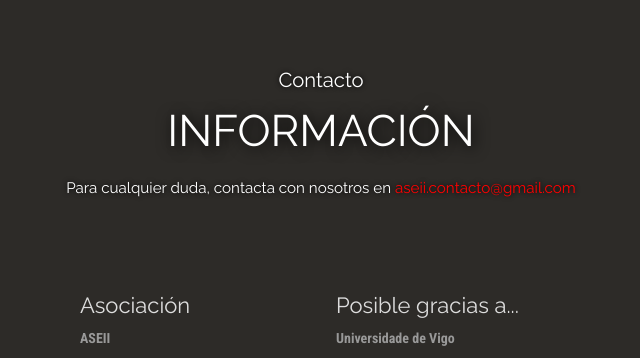
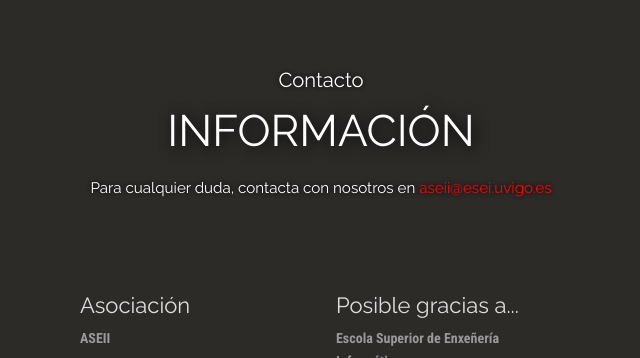
Before and after one commit to ndrs92/Technium-Web, a PHP site: page / in a window 1280 px wide. Shown: the part 6142-6500 px from the top of the page, without its empty margins (319-959 px from the left). Run offline with PHP 8.4, Linux system fonts and the light colour scheme; some libraries are stand-ins or nearby versions; some web fonts are replaced.

Commit message:
Changed links to map, changed email, changed some info

```diff
--- a/index.php
+++ b/index.php
@@ -36,7 +36,7 @@
                <ul class="nav-list" id="nav-list">
                   <li><a onclick="$('#pro-services').animatescroll({scrollSpeed:2000,easing:'easeInOutBack'});">Eventos</a></li>
                   <li><a onclick="$('#work').animatescroll({scrollSpeed:2000,easing:'easeInOutBack'});">Torneos</a></li>
-                  <li><a href="http://goo.gl/maps/Xcm2m" >Mapa</a></li>
+                  <li><a href="https://maps.google.es/maps?q=42.342909,-7.851457&num=1&t=h&z=19" >Mapa</a></li>
                   <li><a onclick="$('.clients').animatescroll({scrollSpeed:2000,easing:'easeInOutBack'});">Fotos 2013</a></li>
                </ul>
                &nbsp; &nbsp; <a class="button" id="sign-up" onclick="$('.subscribe').animatescroll({scrollSpeed:2000,easing:'easeInOutBack'});">¡Apúntate!</a>
@@ -48,7 +48,7 @@
                   <li>&nbsp;</li>
                   <li><a onclick="$('#pro-services').animatescroll({scrollSpeed:2000,easing:'easeInOutBack'});"><span class="badge"></i></span> Eventos</a></li>
                   <li><a onclick="$('#work').animatescroll({scrollSpeed:2000,easing:'easeInOutBack'});"><span class="badge"></i></span> Torneos</a></li>
-                  <li><a href="http://goo.gl/maps/Xcm2m" ><span class="badge"></i></span> Mapa</a></li>
+                  <li><a href="https://maps.google.es/maps?q=42.342909,-7.851457&num=1&t=h&z=19" ><span class="badge"></i></span> Mapa</a></li>
                   <li><a onclick="$('.clients').animatescroll({scrollSpeed:2000,easing:'easeInOutBack'});">Fotos 2013</a></li>
                   <li><a onclick="$('.subscribe').animatescroll({scrollSpeed:2000,easing:'easeInOutBack'});"><span class="badge"></i></span> ¡Apúntate!</a></li>
                </ul>
@@ -749,7 +749,7 @@
       <div class="twelve columns text-center">
          <h3><small>Contacto</small></h3>
          <h1>INFORMACIÓN</h1>
-         <h3><small><small>Para cualquier duda, contacta con nosotros en <patata class="red-text">aseii.contacto@gmail.com</patata></small></small></h3>
+         <h3><small><small>Para cualquier duda, contacta con nosotros en <patata class="red-text">aseii@esei.uvigo.es</patata></small></small></h3>
       </div>
    </div>
 
@@ -808,9 +808,9 @@
    <div class="three columns mobile-two">
       <h5>Posible gracias a...</h5>
       <ul class="no-bullet">
-         <li><strong>Universidade de Vigo</strong></li>
+         <li><strong>Escola Superior de Enxeñería Informática</strong></li>
          <li>Campus de Ourense</li>
-         <li>www.uvigo.es</li>
+         <li>www.esei.es</li>
       </ul>
    </div>
    <div class="three columns mobile-two"></div>
@@ -820,7 +820,7 @@
 </section>
 
 
-<a href="http://goo.gl/maps/Xcm2m"  >
+<a href="https://maps.google.es/maps?q=42.342909,-7.851457&num=1&t=h&z=19"  >
    <div id="mapa"></div>
 </a>
 
```
